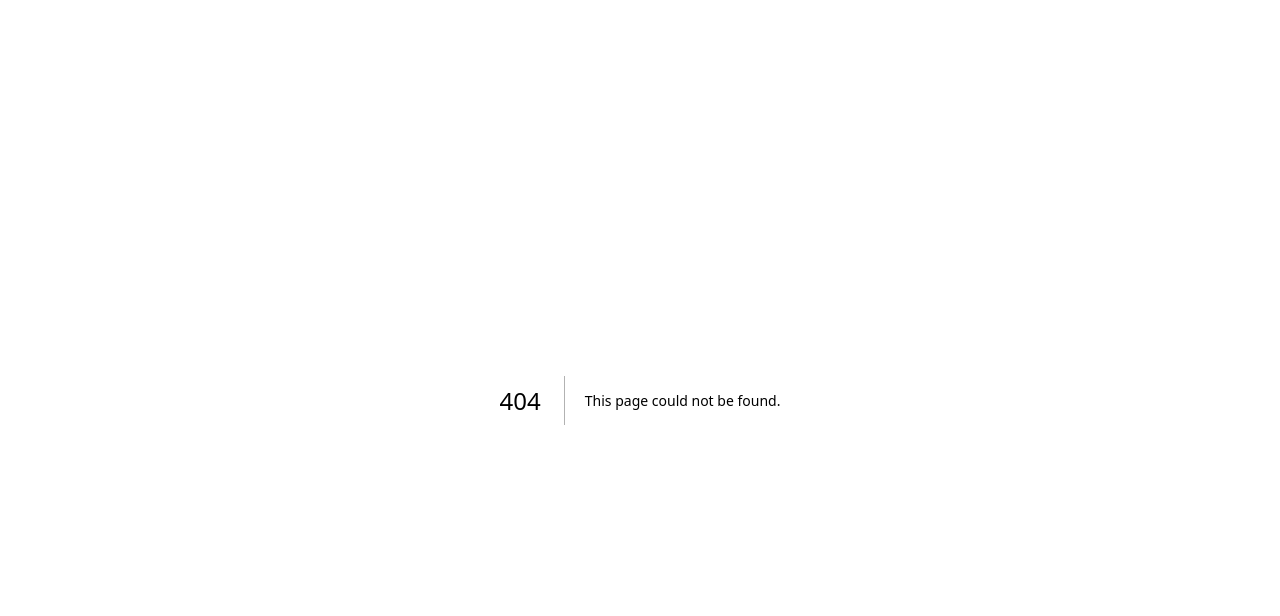
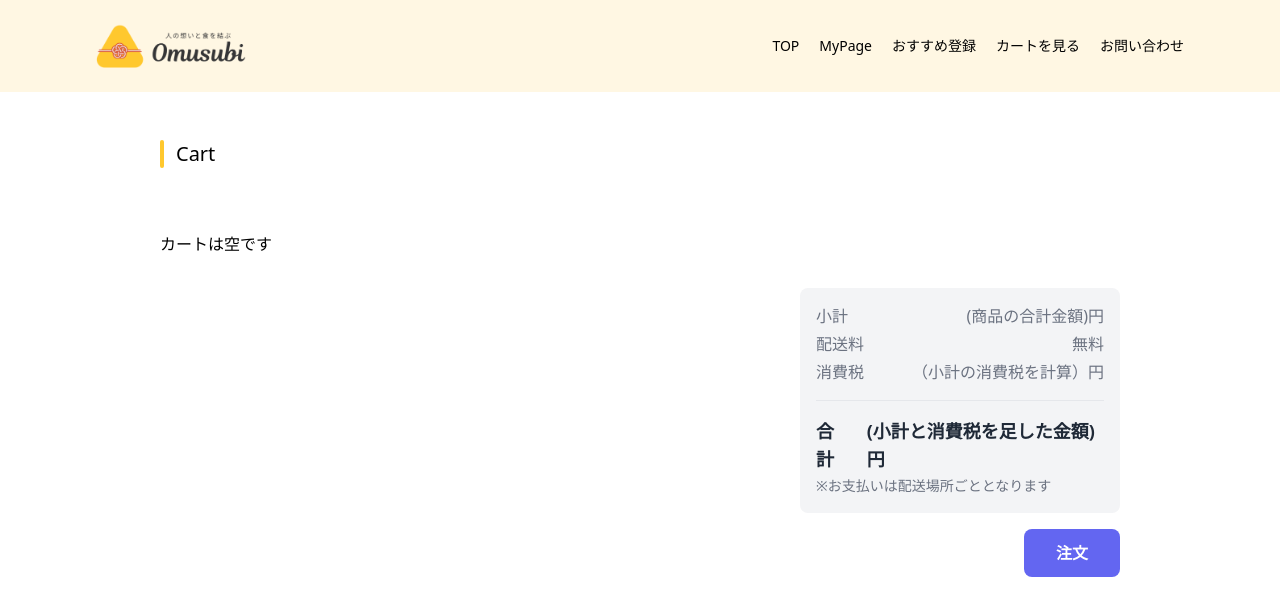
Before and after one commit to marikokitano/Lastproject-Omusubi, a Next.js app in the folder front/: page /cart in a window 1280 px wide. Before the commit this address had no page. Shown: the top 616 px of the page. Built offline with nearby package versions, Linux system fonts and the light colour scheme; a web font is replaced by a local one.

Commit message:
TOPページのカート情報を保持して、cartページで表示

```diff
--- a/front/components/Layout.tsx
+++ b/front/components/Layout.tsx
@@ -10,7 +10,7 @@ export const Navbar = () => {
   return (
     <div className="text-sm space-x-5 hidden md:flex items-center">
       <Link
-        href="#"
+        href="/"
         className="hover:text-selected-text transition-all duration-300"
       >
         TOP
@@ -28,7 +28,7 @@ export const Navbar = () => {
         おすすめ登録
       </Link>
       <Link
-        href="#"
+        href="/cart"
         className="hover:text-selected-text transition-all duration-300"
       >
         カートを見る
@@ -101,7 +101,7 @@ const Layout = ({ children }: Props) => {
                 <ul className="fixed left-0 px-8 mt-7 bg-body-yellow w-full text-center">
                   <li className="py-3 border-b">
                     <Link
-                      href="#"
+                      href="/"
                       className="hover:text-selected-text transition-all duration-300"
                     >
                       TOP
@@ -125,7 +125,7 @@ const Layout = ({ children }: Props) => {
                   </li>
                   <li className="py-3 border-b">
                     <Link
-                      href="#"
+                      href="/cart"
                       className="hover:text-selected-text transition-all duration-300"
                     >
                       カートを見る
--- /dev/null
+++ b/front/components/QuentityButton.tsx
@@ -0,0 +1,49 @@
+import React, { useContext, useState } from "react";
+import { CartContext } from "@/pages/_app";
+
+// カートを見るページ
+const QuentityButton: React.FC = () => {
+  const { cart } = useContext(CartContext);
+  const [quantity, setQuantity] = useState(1);
+
+  const handleIncrease = () => {
+    setQuantity((prevQuantity) => prevQuantity + 1);
+  };
+
+  const handleDecrease = () => {
+    if (quantity > 1) {
+      setQuantity((prevQuantity) => prevQuantity - 1);
+    }
+  };
+
+  return (
+    <>
+      <div className="flex flex-col items-start gap-2">
+        <div className="flex h-12 w-20 overflow-hidden rounded border">
+          <p
+            className="w-full px-4 py-3 outline-none ring-inset
+                            ring-indigo-300 transition duration-100 focus:ring"
+          >
+            {quantity}
+          </p>
+          <div className="flex flex-col divide-y border-l">
+            <button
+              onClick={handleIncrease}
+              className="flex w-6 flex-1 select-none items-center justify-center bg-white leading-none transition duration-100 hover:bg-gray-100 active:bg-gray-200"
+            >
+              +
+            </button>
+            <button
+              onClick={handleDecrease}
+              className="flex w-6 flex-1 select-none items-center justify-center bg-white leading-none transition duration-100 hover:bg-gray-100 active:bg-gray-200"
+            >
+              -
+            </button>
+          </div>
+        </div>
+      </div>
+    </>
+  );
+};
+
+export default QuentityButton;
--- a/front/components/Shop.tsx
+++ b/front/components/Shop.tsx
@@ -1,8 +1,5 @@
-import { useRouter } from "next/router";
-import React, { useState, useEffect, FC } from "react";
-import axios from "axios";
-import { GetServerSideProps } from "next";
-import Link from "next/link";
+import React, { useContext } from "react";
+import { CartContext } from "@/pages/_app";
 
 type Plan = {
   id: number;
@@ -16,7 +13,16 @@ type PlanProps = {
   data: Plan[];
 };
 
-const Shop: FC<PlanProps> = ({ data }) => {
+type CartState = {
+  id: number;
+  name: string;
+  price: string;
+};
+
+// 商品一覧ページ
+const Shop: React.FC<PlanProps> = ({ data }) => {
+  const { cart, addToCart, removeFromCart } = useContext(CartContext);
+
   return (
     <div className="container mt-10 flex justify-between items-center mx-auto px-8 md:px-14 lg:px-24 w-full">
       <section>
@@ -25,46 +31,83 @@ const Shop: FC<PlanProps> = ({ data }) => {
         <p>※写真はイメージです</p>
         <div className="grid gap-6 grid-cols-2 md:grid-cols-3 lg:grid-cols-4  mb-10">
           {data ? (
-            data.map((item) => (
+            data.map((product) => (
               <>
-                <div
-                  key={item.id}
-                  className="mx-auto flex w-50 flex-col justify-center bg-white rounded-2xl shadow-xl shadow-gray-400/20"
-                >
-                  <img
-                    className="aspect-video w-50 rounded-t-2xl object-cover object-center"
-                    src={item.image}
-                    alt={item.name}
-                  />
-                  <div className="flex flex-col justify-between h-full p-6">
-                    <h1 className="text-2xl font-medium text-gray-700 pb-2">
-                      {item.name}
-                    </h1>
-                    <p className="text text-gray-500 leading-6">
-                      {item.explanation}
-                    </p>
-                    <p className="text text-gray-500 leading-6">
-                      {item.price}円
-                    </p>
-                  </div>
-                  <div className="flex justify-center mt-4 mb-4">
-                    <div className="rounded-lg">
-                      <button className="items-center block w-full h-full px-4 py-2 text-sm font-medium text-center text-blue-600 transition duration-500 ease-in-out transform border-2 border-blue-500 rounded-md">
-                        ＋カートに入れる
-                      </button>
-                    </div>
-                  </div>
-                </div>
+                <ProductItem
+                  key={product.id}
+                  product={product}
+                  cart={cart}
+                  addToCart={addToCart}
+                  removeFromCart={removeFromCart}
+                />
               </>
             ))
           ) : (
             <p>準備中...</p>
           )}
-
         </div>
       </section>
     </div>
   );
 };
+export default Shop;
 
-export default Shop;
+// プラン一覧の各プランを表示するコンポーネント
+export const ProductItem: React.FC<{
+  product: Plan;
+  cart: CartState[];
+  addToCart: (product: Plan) => void;
+  removeFromCart: (product: Plan) => void;
+}> = ({ product, cart, addToCart, removeFromCart }) => {
+  const handleAddToCart = () => {
+    addToCart(product);
+  };
+
+  const handleRemoveFromCart = () => {
+    removeFromCart(product);
+  };
+
+  return (
+    <div>
+      <div
+        key={product.id}
+        className="mx-auto flex w-50 flex-col justify-center bg-white rounded-2xl shadow-xl shadow-gray-400/20"
+      >
+        <img
+          className="aspect-video w-50 rounded-t-2xl object-cover object-center"
+          src={product.image}
+          alt={product.name}
+        />
+        <div className="flex flex-col justify-between h-full p-6">
+          <h1 className="text-2xl font-medium text-gray-700 pb-2">
+            {product.name}
+          </h1>
+          <p className="text text-gray-500 leading-6">{product.explanation}</p>
+          <p className="text text-gray-500 leading-6">{product.price}円</p>
+        </div>
+        <div className="flex justify-center mt-4 mb-4">
+          <div className="rounded-lg">
+            {cart.find((item) => item.id === product.id) ? (
+              <div>
+                <p>カートに商品が入っています</p>
+                <button
+                  onClick={handleRemoveFromCart}
+                  className="items-center block w-full h-full px-4 py-2 text-sm font-medium text-center text-blue-600 transition duration-500 ease-in-out transform border-2 border-blue-500 rounded-md"
+                >
+                  取り消し
+                </button>
+              </div>
+            ) : (
+              <button
+                onClick={handleAddToCart}
+                className="items-center block w-full h-full px-4 py-2 text-sm font-medium text-center text-blue-600 transition duration-500 ease-in-out transform border-2 border-blue-500 rounded-md"
+              >
+                ＋カートに入れる
+              </button>
+            )}
+          </div>
+        </div>
+      </div>
+    </div>
+  );
+};
--- a/front/pages/_app.tsx
+++ b/front/pages/_app.tsx
@@ -1,6 +1,77 @@
-import '@/styles/globals.css'
-import type { AppProps } from 'next/app'
+import "@/styles/globals.css";
+import type { AppProps } from "next/app";
+import { ReactNode, createContext, useReducer } from "react";
 
-export default function App({ Component, pageProps }: AppProps) {
-  return <Component {...pageProps} />
-}
+type Plan = {
+  id: number;
+  name: string;
+  explanation: string;
+  price: string;
+  image: string;
+};
+
+type CartState = {
+  id: number;
+  name: string;
+  explanation: string;
+  price: string;
+  image: string;
+};
+
+type Action = {
+  type: string;
+  payload: any;
+};
+
+// カートの状態を他のコンポーネントと共有
+export const CartContext = createContext<{
+  length: number;
+  cart: CartState[];
+  addToCart: (product: Plan) => void;
+  removeFromCart: (product: Plan) => void;
+}>({
+  length: 0,
+  cart: [],
+  addToCart: () => {},
+  removeFromCart: () => {},
+});
+
+// カートの初期状態
+const initialCart: CartState[] = [];
+
+const cartReducer = (state: CartState[], action: Action) => {
+  switch (action.type) {
+    case "ADD_TO_CART":
+      const { id, name, explanation, price, image } = action.payload;
+      const newItem = { id, name, explanation, price, image };
+      return [...state, newItem];
+    case "REMOVE_FROM_CART":
+      return state.filter((item) => item.id !== action.payload);
+    default:
+      return state;
+  }
+};
+
+const MyApp: React.FC<AppProps> = ({ Component, pageProps }) => {
+  const [cart, dispatch] = useReducer(cartReducer, initialCart);
+
+  // カートに商品を追加
+  const addToCart = (plan: Plan) => {
+    dispatch({ type: "ADD_TO_CART", payload: plan });
+  };
+
+  // カートから商品を削除
+  const removeFromCart = (plan: Plan) => {
+    dispatch({ type: "REMOVE_FROM_CART", payload: plan.id });
+  };
+
+  return (
+    <CartContext.Provider
+      value={{ length: cart.length, cart, addToCart, removeFromCart }}
+    >
+      <Component {...pageProps} />
+    </CartContext.Provider>
+  );
+};
+
+export default MyApp;
--- /dev/null
+++ b/front/pages/cart.tsx
@@ -0,0 +1,148 @@
+import React, { useContext, useState } from "react";
+import Layout from "../components/Layout";
+import { CartContext } from "@/pages/_app";
+import QuentityButton from "../components/QuentityButton";
+
+// カートを見るページ
+const CartPage: React.FC = () => {
+  const { cart } = useContext(CartContext);
+  console.log("cart", cart);
+
+  const handleQuantityChange = (newQuantity: number, itemId: number) => {
+    const updatedCart = cart.map((item) => {
+      if (item.id === itemId) {
+        return {
+          ...item,
+          quantity: newQuantity,
+        };
+      }
+      return item;
+    });
+    // カートの更新処理
+    // ...
+  };
+
+  return (
+    <Layout>
+      <div className="bg-white py-6 sm:py-8 lg:py-12">
+        <div className="mx-auto max-w-screen-lg px-4 md:px-8">
+          <div className="mb-6 sm:mb-10 lg:mb-16">
+            <p className="second-title">Cart</p>
+          </div>
+
+          <div className="mb-6 flex flex-col gap-4 sm:mb-8 md:gap-6">
+            {/* <!-- 商品 - start --> */}
+
+            {cart.length === 0 ? (
+              <p>カートは空です</p>
+            ) : (
+              <p>カートに以下の商品が入っています</p>
+            )}
+            {cart.map((item) => (
+              <>
+                <div className="flex flex-wrap gap-x-4 overflow-hidden rounded-lg border sm:gap-y-4 lg:gap-6">
+                  <a
+                    href="#"
+                    className="group relative block h-48 w-32 overflow-hidden bg-gray-100 sm:h-56 sm:w-40"
+                  >
+                    <img
+                      src={item.image}
+                      loading="lazy"
+                      alt="Photo by Thái An"
+                      className="h-full w-full object-cover object-center transition duration-200 group-hover:scale-110"
+                    />
+                  </a>
+
+                  <div className="flex flex-1 flex-col justify-between py-4">
+                    <div>
+                      <p className="mb-1 inline-block text-lg font-bold text-gray-800 transition duration-100 hover:text-gray-500 lg:text-xl">
+                        {item.name}
+                      </p>
+
+                      <span className="block text-gray-500">
+                        {item.explanation}
+                      </span>
+                    </div>
+
+                    <div>
+                      <span className="mb-1 block font-bold text-gray-800 md:text-lg">
+                        {item.price}円 / 1セット
+                      </span>
+                    </div>
+                  </div>
+
+                  <div className="flex w-full justify-between border-t p-4 sm:w-auto sm:border-none sm:pl-0 lg:p-6 lg:pl-0">
+                    <div className="flex flex-col items-start gap-2">
+                      {cart.map((user) => (
+                        <>
+                          <p>{user.name}(ユーザー別にボタンをmap)宛の数量</p>
+                          <QuentityButton
+                            onQuantityChange={(newQuantity: number) =>
+                              handleQuantityChange(newQuantity, item.id)
+                            }
+                          />
+                        </>
+                      ))}
+                    </div>
+
+                    <div className="ml-4 pt-3 md:ml-8 md:pt-2 lg:ml-16">
+                      <span className="block font-bold text-gray-800 md:text-lg">
+                        {item.price}円
+                      </span>
+                    </div>
+                  </div>
+                </div>
+              </>
+            ))}
+            {/* <!-- 商品 - end --> */}
+          </div>
+
+          {/* <!-- 支払い - start --> */}
+          <div className="flex flex-col items-end gap-4">
+            <div className="w-full rounded-lg bg-gray-100 p-4 sm:max-w-xs">
+              <div className="space-y-1">
+                <div className="flex justify-between gap-4 text-gray-500">
+                  <span>小計</span>
+                  <span>(商品の合計金額)円</span>
+                </div>
+                <div className="flex justify-between gap-4 text-gray-500">
+                  <span>配送料</span>
+                  <span>無料</span>
+                </div>
+
+                <div className="flex justify-between gap-4 text-gray-500">
+                  <span>消費税</span>
+                  <span>（小計の消費税を計算）円</span>
+                </div>
+              </div>
+
+              <div className="mt-4 border-t pt-4">
+                <div className="flex items-start justify-between gap-4 text-gray-800">
+                  <span className="text-lg font-bold">合計</span>
+
+                  <span className="flex flex-col items-end">
+                    <span className="text-lg font-bold">
+                      (小計と消費税を足した金額)円
+                    </span>
+                  </span>
+                </div>
+                <span>
+                  <span className="text-gray-500 text-sm">
+                    ※お支払いは配送場所ごととなります
+                  </span>
+                </span>
+              </div>
+            </div>
+
+            <button className="inline-block rounded-lg bg-indigo-500 px-8 py-3 text-center text-sm font-semibold text-white outline-none ring-indigo-300 transition duration-100 hover:bg-indigo-600 focus-visible:ring active:bg-indigo-700 md:text-base">
+              注文
+            </button>
+          </div>
+          {/* <!-- 支払い - end --> */}
+        </div>
+      </div>
+    </Layout>
+  );
+};
+
+export default CartPage;
--- a/front/pages/index.tsx
+++ b/front/pages/index.tsx
@@ -1,4 +1,5 @@
 import Image from "next/image";
+import React, { createContext, useState } from "react";
 import { GetServerSideProps, NextPage } from "next";
 import axios from "axios";
 import Layout from "@/components/Layout";
@@ -23,7 +24,6 @@ type Plan = {
   explanation: string;
   price: string;
   image: string;
-
 };
 
 type PlanProps = {
@@ -49,7 +49,6 @@ const HOME: NextPage<PlanProps> = ({ data }) => {
       </main>
     </Layout>
   );
-
 };
 // export const getServerSideProps: GetServerSideProps = async (context) => {
 //   let posts = [];
```
